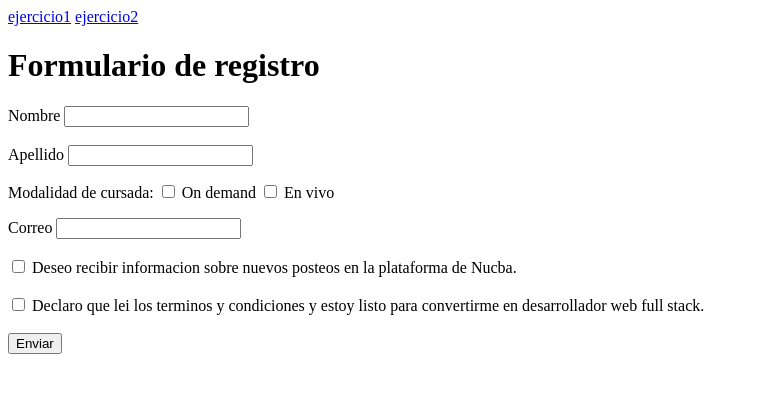
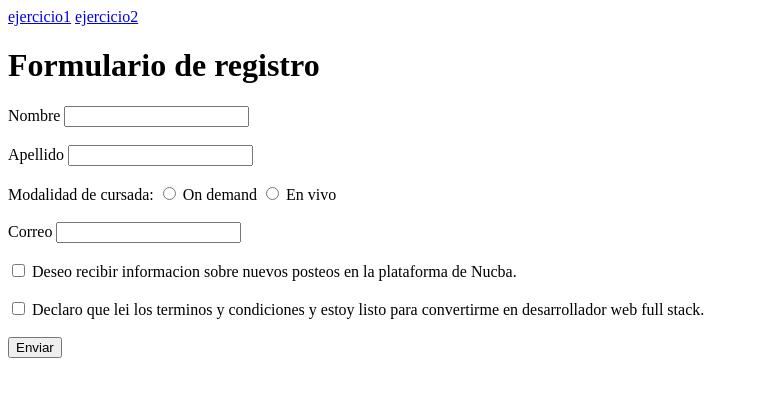
Before and after one commit to facuthompson/1-Forms-y-Listas, a plain HTML site: page ejercicio3.html in a window 1280 px wide. Shown: the full height of the page, 0-759 px from the left. Drawn offline with Linux system fonts and the light colour scheme.

Commit message:
cambio de p> por div> en ejercicio 3

```diff
--- a/ejercicio3.html
+++ b/ejercicio3.html
@@ -17,16 +17,17 @@
     <br><br>
 
     <label for="Apellido">Apellido</label>
-    <input type="text" id="Apellido">
+    <input type="text" id="Apellido"><br><br>
 
-    <p> Modalidad de cursada:
-        <input type="checkbox" id="on demand">
-        <label for="on demand">On demand</label>
+    <div>
+        Modalidad de cursada:
+        <input type="radio" name="modalidad" id="ondemand">
+        <label for="ondemand">On demand</label>
 
-        <input type="checkbox" id="En vivo">
-        <label for="En vivo">En vivo</label>
+        <input type="radio" name="modalidad" id="Envivo">
+        <label for="Envivo">En vivo</label>
+    </div><br>
 
-    </p>
     <label for="email">Correo</label>
     <input type="email" id="email">
     <br><br>
```
